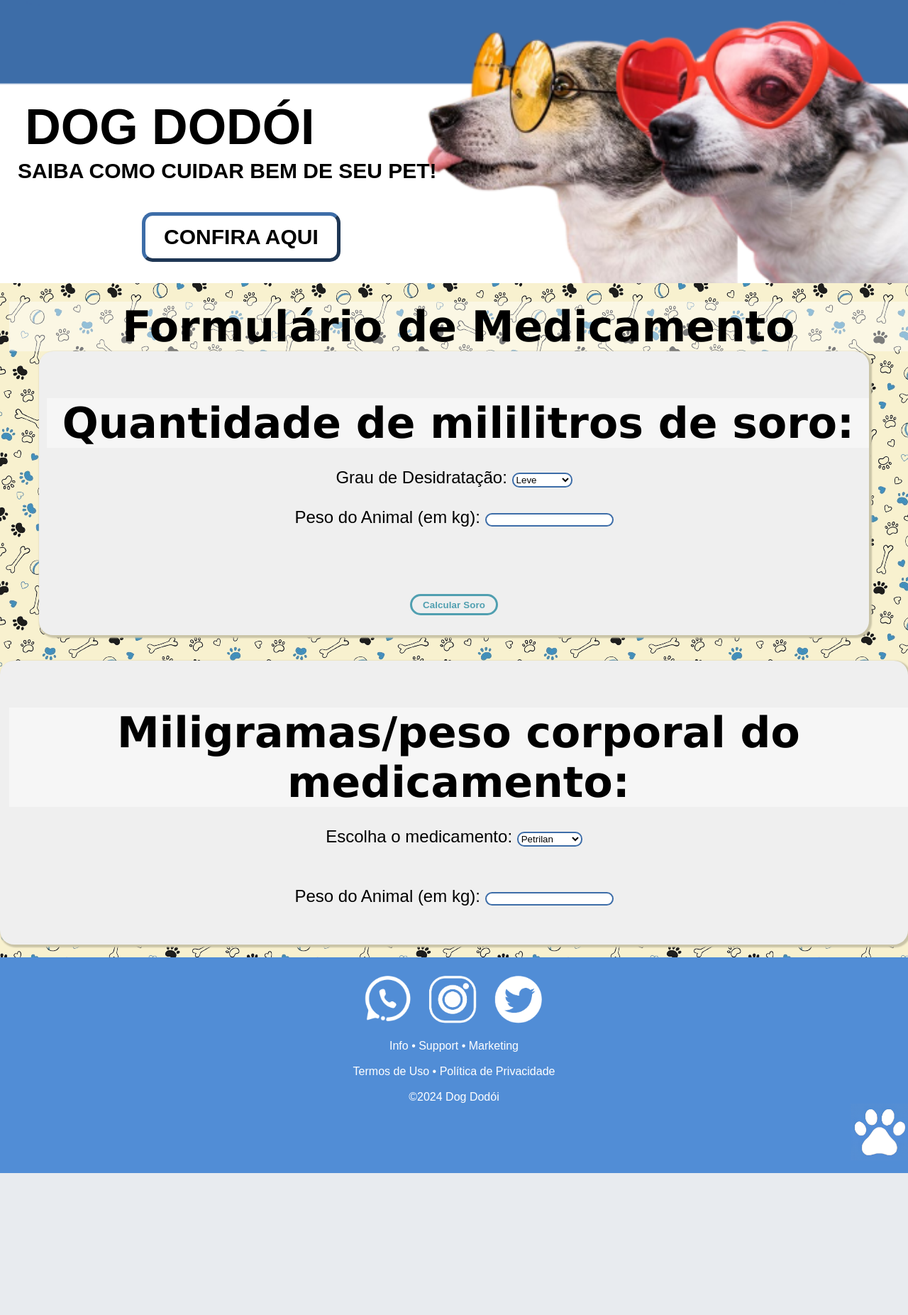
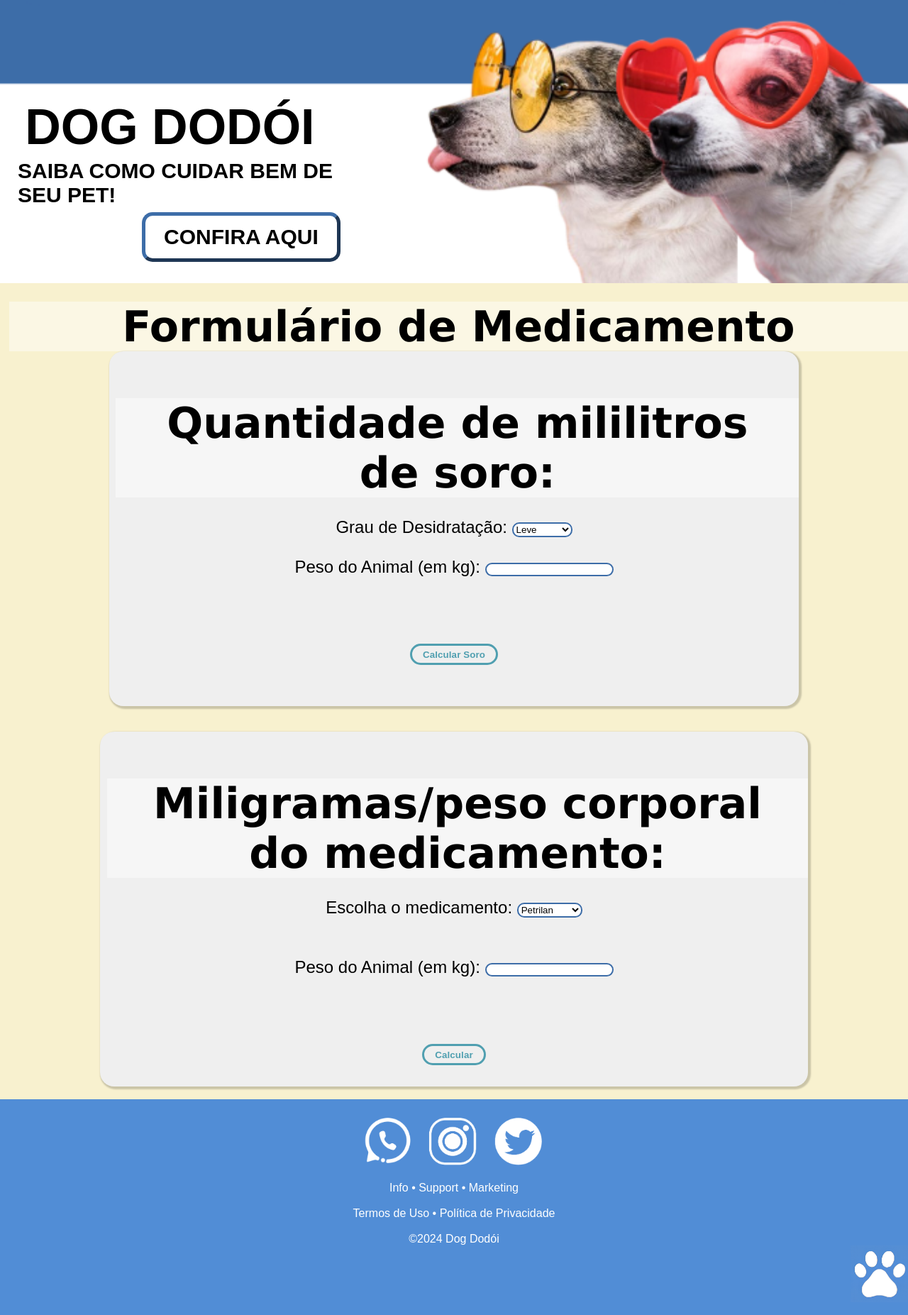
Before and after one commit to ciraht/dogdodoiAGORAVAI2, a Flask app: page /medicamento in a window 1280 px wide. Shown: the part 241-2094 px from the top of the page at 71% size. Before the commit the page ends 1894 px from the top, so only its background shows below. Run offline with Flask 3, Linux system fonts and the light colour scheme.

Commit message:
medicamento

```diff
--- a/Templates/medicamento.html
+++ b/Templates/medicamento.html
@@ -19,10 +19,10 @@
         </div>
     </header>
 
-    <main style="background-image: url(../static/img/textura-coisas.png);">
+    <main>
         <div class="titulo">
             <h1 class="titulo">DOG DODÓI</h1>
-            <p class="slogan">SAIBA COMO CUIDAR BEM DE SEU PET!
+            <p class="slogan">SAIBA COMO CUIDAR BEM DE <br> SEU PET!
             </p>
             <a href="/adicionar_paciente"><button class="conferir">CONFIRA AQUI</button></a>
         <img src="../static/img/oculos.png" alt="" class="imagem">
@@ -33,7 +33,7 @@
         <div class="espacamento"></div>
             <div class="calculadora1">
                 <br><br>
-            <h2 class="titulo1">Quantidade de mililitros de soro: </h2>
+            <h2 class="titulo1">Quantidade de mililitros <br>de soro: </h2>
             <br><div class="formulario">
             <form action="/medicamento" method="post">
                 <label for="grau_desidratacao">Grau de Desidratação:</label>
@@ -64,7 +64,7 @@
     <div class="espacamento"></div>
         <div class="calculadora1">
             <br><br>
-<h2 class="titulo1">Miligramas/peso corporal do medicamento: </h2>
+<h2 class="titulo1">Miligramas/peso corporal <br> do medicamento: </h2>
 <br><div class="formulario"></div>
         <form action="/dose" method="post">
             <label for="remedio">Escolha o medicamento:</label>
--- a/static/css/medicamento.css
+++ b/static/css/medicamento.css
@@ -147,7 +147,7 @@
     background-color: rgb(239, 239, 239);
     flex-grow: 1;
     border-radius: 20px 20px 20px 20px;
-    height: 400px;
+    height: 500px;
     text-align: center;
     font-size: x-large;
     box-shadow: 2px 2px 2px 2px #cac4a7;
```
